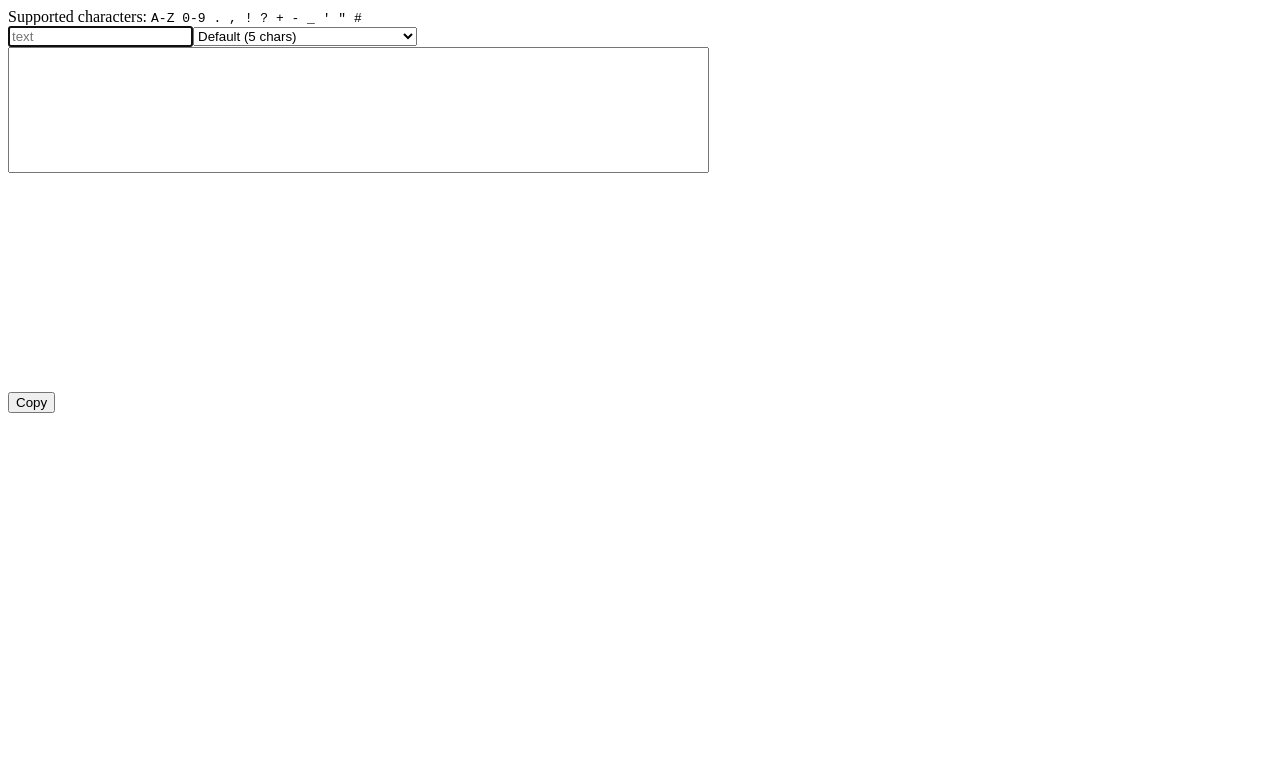
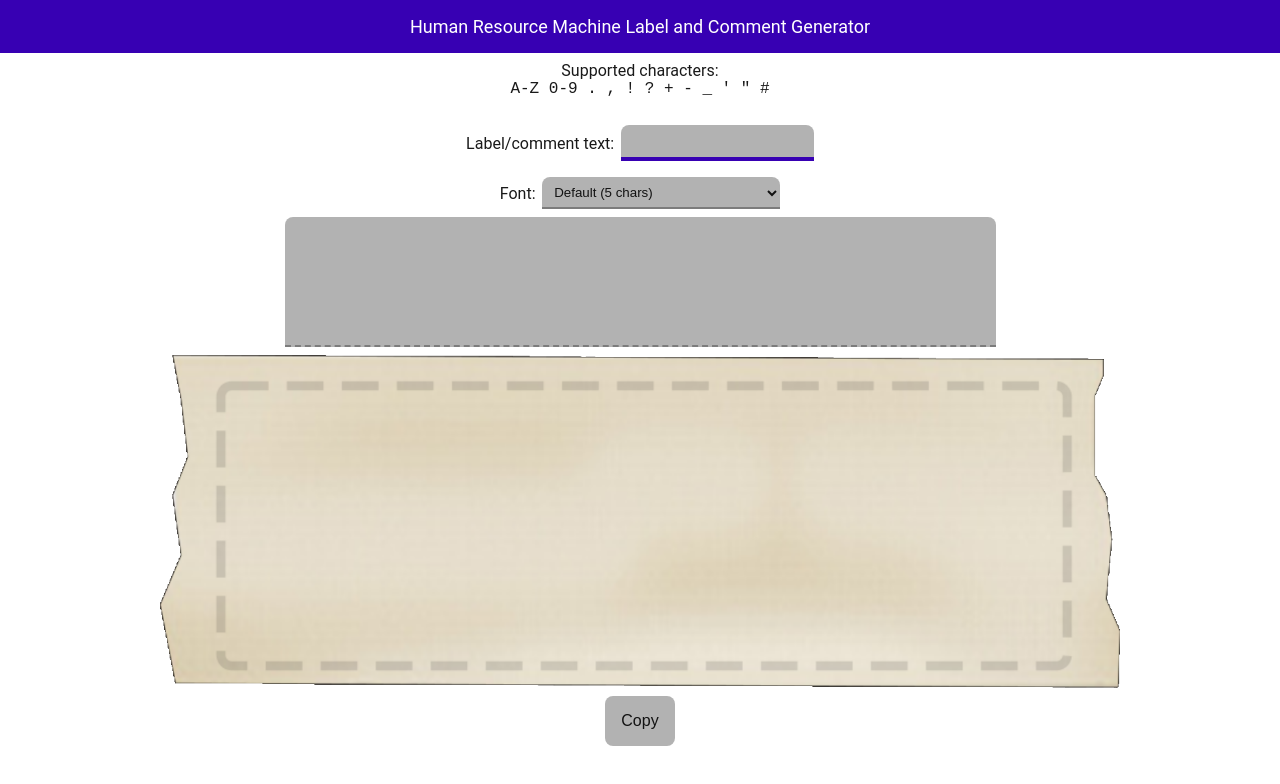
Before and after one commit to szendo/hrm-labelgen, a React (Create React App) app: page / in a window 1280 px wide. Shown: the top 784 px of the page. Built offline with nearby package versions, Linux system fonts and the light colour scheme.

Commit message:
Improve UI

```diff
--- a/public/index.html
+++ b/public/index.html
@@ -5,15 +5,16 @@
         <meta charset="utf-8" />
         <meta name="viewport" content="width=device-width, initial-scale=1" />
         <link rel="shortcut icon" href="%PUBLIC_URL%/favicon.ico" />
-        <title>HRM Label Generator</title>
+        <link rel="stylesheet" href="%PUBLIC_URL%/style.css" />
+        <title>Human Resource Machine Label and Comment Generator</title>
     </head>
 
     <body>
-        <noscript>You need to enable JavaScript to run this app.</noscript>
-        <div>
-            Supported characters: <code>A-Z 0-9 . , ! ? + - _ ' " #</code><br />
-        </div>
-        <div id="root"></div>
+        <header>Human Resource Machine Label and Comment Generator</header>
+        <main>
+            <noscript>You need to enable JavaScript to run this app.</noscript>
+            <div id="root"></div>
+        </main>
     </body>
 
 </html>
--- /dev/null
+++ b/public/style.css
@@ -0,0 +1,141 @@
+@media (prefers-color-scheme: dark) {
+    body {
+        --background: #242424;
+        --input-background: #363636;
+        --header-background: #363636;
+        --border-colour: #bb86fc;
+        --button-press-colour: black;
+        --button-hover: rgba(187, 134, 252, 0.6);
+        --border-colour-unfocused: rgba(255, 255, 255, 0.3);
+        --text: rgba(255, 255, 255, 0.9);
+    }
+}
+
+:root {
+    --background: #ffffff;
+    --input-background: rgba(0, 0, 0, 0.3);
+    --header-background: #3700b3;
+    --border-colour: #3700b3;
+    --button-press-colour: #ffffff;
+    --button-hover: rgba(55, 0, 179, 0.6);
+    --border-colour-unfocused: rgba(0, 0, 0, 0.3);
+    --text: rgba(0, 0, 0, 0.9);
+}
+
+body {
+    background-color: var(--background);
+    color: var(--text);
+    font-family: 'Roboto', sans-serif;
+    font-size: 16px;
+    margin: 0;
+}
+
+header {
+    background-color: var(--header-background);
+    font-size: large;
+    color: white;
+    padding: 1rem;
+    text-align: center;
+    margin-bottom: 0.5rem;
+}
+
+main {
+    margin: 0 auto;
+    display: flex;
+    flex-direction: column;
+    align-items: center;
+}
+
+label {
+    display: flex;
+    flex-direction: row;
+    justify-content: space-between;
+    align-items: center;
+    margin: 0.5rem 0;
+}
+
+label>* {
+    margin-left: 0.5em;
+}
+
+textarea, input, select {
+    background-color: var(--input-background);
+    border: none;
+    border-radius: 8px 8px 0 0;
+    border-bottom: 2px solid var(--border-colour-unfocused);
+    transition: border-color 0.15s ease-in-out, border-width 0.15s ease-in-out;
+    color: var(--text);
+    padding: 0.5rem;
+    padding-bottom: 0;
+}
+
+input, select {
+    min-height: 2rem;
+    padding-top: 0;
+}
+
+/* TODO: figure out how to put padding on the right side of the arrow
+* Currently, the select shows like so:
+* [ Selected option v]
+* Ideally, the arrow would be padded similarly to the text:
+* [ Selected option v ]
+*/
+/* select {
+} */
+
+textarea {
+    border-bottom: 2px dashed var(--border-colour-unfocused);
+    margin-bottom: 0.5rem;
+}
+
+textarea:focus {
+    outline: none;
+}
+
+input:focus {
+    border-color: var(--border-colour);
+    border-width: 4px;
+    outline: none;
+}
+
+.preview {
+    max-width: 75%;
+    background-image: url(./comment.png);
+    background-size: cover;
+    aspect-ratio: 1399/485;
+    display: grid;
+    grid-template-columns: 89fr 1232fr 78fr;
+    grid-template-rows: 45fr 408fr 32fr;
+}
+
+.preview>canvas {
+    grid-column: 2;
+    grid-row: 2;
+    width: 100%;
+}
+
+button {
+    background-color: var(--input-background);
+    border: none;
+    color: var(--text);
+    font-size: 1rem;
+    padding: 1rem;
+    margin-top: 0.5rem;
+    border-radius: 8px;
+    transition: background-color 0.15s ease-in-out, color 0.15s ease-in-out;
+}
+
+button:hover {
+    background-color: var(--button-hover);
+}
+
+button:active {
+    background-color: var(--border-colour);
+    color: var(--button-press-colour);
+}
+
+#root {
+    display: flex;
+    flex-direction: column;
+    align-items: center;
+}
--- a/src/App.tsx
+++ b/src/App.tsx
@@ -63,19 +63,40 @@ function App() {
 
     return (
         <>
-            <input name="text" type="text" placeholder="text" autoFocus
-                value={text} onChange={e => setText(e.target.value)} />
-            <select name="type" value={type} onChange={e => setType(e.target.value as GridType)}>
-                <option value="DEFAULT">Default (5 chars)</option>
-                <option value="SMALLER">Smaller letters (8 chars × 2 lines)</option>
-                <option value="SZENDO">Szendo (5 chars)</option>
-                <option value="SZENDO_SMALL">Smaller szendo (8 chars × 2 lines)</option>
-            </select>
+            Supported characters: <code>A-Z 0-9 . , ! ? + - _ ' " #</code><br />
+            <label>
+                Label/comment text:
+                <input
+                    name="text"
+                    type="text"
+                    autoFocus
+                    value={text}
+                    onChange={e => setText(e.target.value)}
+                />
+            </label>
+            <label>
+                Font:
+                <select
+                    name="type"
+                    value={type}
+                    onChange={e => setType(e.target.value as GridType)}
+                >
+                    <option value="DEFAULT">Default (5 chars)</option>
+                    <option value="SMALLER">Smaller letters (8 chars × 2 lines)</option>
+                    <option value="SZENDO">Szendo (5 chars)</option>
+                    <option value="SZENDO_SMALL">Smaller szendo (8 chars × 2 lines)</option>
+                </select>
+            </label>
 
-            <div>
-                <textarea id="result" cols={85} rows={8} style={{resize: "none"}}
-                    value={result} readOnly></textarea>
-            </div>
+            <textarea
+                id="result"
+                cols={85}
+                rows={8}
+                style={{resize: "none"}}
+                value={result}
+                readOnly
+                tabIndex={-1}
+            ></textarea>
 
             <Preview text={text} type={type} />
 
--- a/src/Preview.tsx
+++ b/src/Preview.tsx
@@ -55,7 +55,7 @@ export function Preview({text, type}: PreviewProps) {
         ctx.stroke();
     }, [text, type]);
     let ref = useRef<HTMLCanvasElement>(null);
-    return <div>
-        <canvas ref={ref} width={1536} height={512} style={{width: '50%'}} />
+    return <div className="preview">
+        <canvas ref={ref} width={1536} height={512} />
     </div>;
 }
```
Also changed, not shown: public/comment.png (added).
